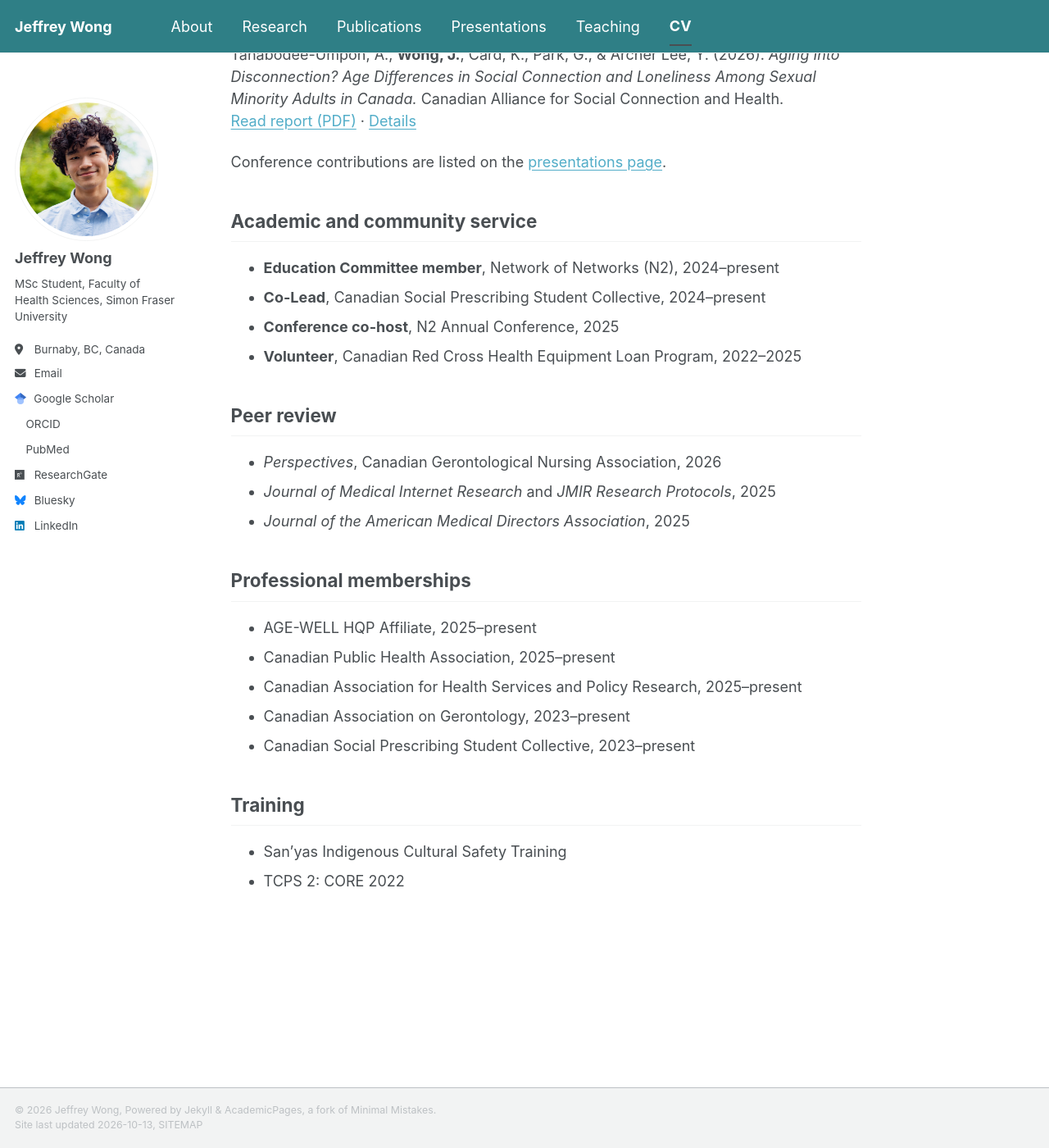
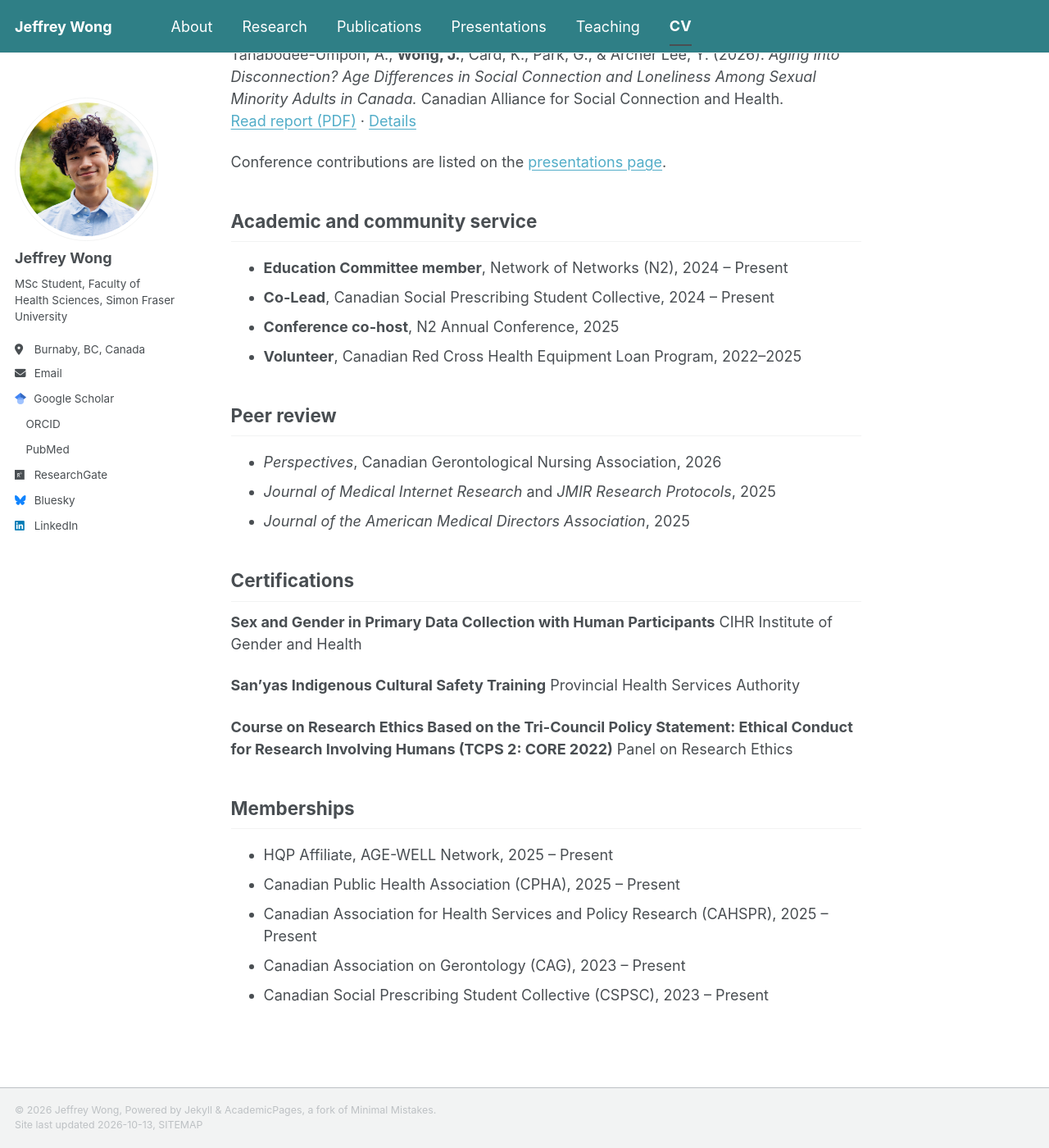
Before and after one commit to itsjeffreywong/itsjeffreywong.github.io, a Jekyll site: the page built from _pages/cv.md, in a window 1280 px wide and 1400 px high, scrolled down 3233 px. Shown: the whole window at 82% size. Built offline with Jekyll 4.4.1, drawn with Linux system fonts in a browser that asks for light colours; a style sheet for code colours, icons or effects is not loaded; some of the changed text lies outside the part shown.

Commit message:
Update cv.md

```diff
--- a/_pages/cv.md
+++ b/_pages/cv.md
@@ -19,36 +19,36 @@ Jeffrey Wong · Faculty of Health Sciences, Simon Fraser University · [jow3@sfu
 
 ## Education
 
-**MSc, Health Sciences** — Simon Fraser University, 2026–present<br>
+**MSc, Health Sciences** — Simon Fraser University, 2026 – Present<br>
 Supervisor: Dr. Kiffer Card
 
-**BA, Sociology** — Trinity Western University, 2022–2026
+**BA, Sociology** — Trinity Western University, 2022 – 2026
 
 ## Research experience
 
 **Graduate Research Assistant**<br>
 [Healthy Ecologies and Lifestyles (HEAL) Lab](https://heal-lab.ca)<br>
 Faculty of Health Sciences, Simon Fraser University<br>
-September 2026–present · Supervisor: Dr. Kiffer Card
+September 2026 – Present · Supervisor: Dr. Kiffer Card
 
 Provincial scale-up and evaluation of social prescribing for older adults in British Columbia.
 
 **Research Assistant and Knowledge Translation Lead**<br>
 [Innovation in Dementia and Aging (IDEA) Lab](https://idea.nursing.ubc.ca)<br>
 MacIsaac School of Nursing, The University of British Columbia<br>
-January 2025–September 2026 · Supervisor: Dr. Lillian Hung
+January 2025 – September 2026 · Supervisor: Dr. Lillian Hung
 
 Led a scoping review of community-based social supports for 2S/LGBTQ+ older adults, collaborated with community partners throughout the review, and managed lab social media.
 
 **Research Assistant**<br>
 Department of Psychology, Trinity Western University<br>
-November 2025–June 2026 · Supervisor: Dr. Yeeun Archer Lee
+November 2025 – June 2026 · Supervisor: Dr. Yeeun Archer Lee
 
 Contributed to a brief report and infographic on loneliness and social isolation among sexual and gender minority older adults, including secondary analysis of the Canadian Social Connection Survey.
 
 **Research Assistant**<br>
 Vancouver Coastal Health<br>
-September 2023–December 2024 · Supervisor: Ms. Margurite Wong
+September 2023 – December 2024 · Supervisor: Ms. Margurite Wong
 
 Supported implementation and evaluation of a virtual seated dance program for older adults in long-term care, with dissemination at research and gerontology conferences.
 
@@ -56,11 +56,11 @@ Supported implementation and evaluation of a virtual seated dance program for ol
 
 **Graduate Teaching Assistant**<br>
 Faculty of Health Sciences, Simon Fraser University<br>
-September 2026–present · HSCI 341: Fundamental Epidemiological Concepts and Approaches
+September 2026 – Present · HSCI 341: Fundamental Epidemiological Concepts and Approaches
 
 **Teaching Assistant**<br>
 Department of Sociology and Anthropology, Trinity Western University<br>
-January–May 2026 · SOCI 101: Introduction to Sociology
+January – May 2026 · SOCI 101: Introduction to Sociology
 
 See the [teaching page]({{ '/teaching/' | relative_url }}) for details.
 
@@ -97,8 +97,8 @@ Conference contributions are listed on the [presentations page]({{ '/talks/' | r
 
 ## Academic and community service
 
-- **Education Committee member**, Network of Networks (N2), 2024–present
-- **Co-Lead**, Canadian Social Prescribing Student Collective, 2024–present
+- **Education Committee member**, Network of Networks (N2), 2024 – Present
+- **Co-Lead**, Canadian Social Prescribing Student Collective, 2024 – Present
 - **Conference co-host**, N2 Annual Conference, 2025
 - **Volunteer**, Canadian Red Cross Health Equipment Loan Program, 2022–2025
 
@@ -108,15 +108,21 @@ Conference contributions are listed on the [presentations page]({{ '/talks/' | r
 - *Journal of Medical Internet Research* and *JMIR Research Protocols*, 2025
 - *Journal of the American Medical Directors Association*, 2025
 
-## Professional memberships
+## Certifications
 
-- AGE-WELL HQP Affiliate, 2025–present
-- Canadian Public Health Association, 2025–present
-- Canadian Association for Health Services and Policy Research, 2025–present
-- Canadian Association on Gerontology, 2023–present
-- Canadian Social Prescribing Student Collective, 2023–present
+**Sex and Gender in Primary Data Collection with Human Participants**
+CIHR Institute of Gender and Health
 
-## Training
+**San'yas Indigenous Cultural Safety Training**
+Provincial Health Services Authority
 
-- San'yas Indigenous Cultural Safety Training
-- TCPS 2: CORE 2022
+**Course on Research Ethics Based on the Tri-Council Policy Statement: Ethical Conduct for Research Involving Humans (TCPS 2: CORE 2022)**
+Panel on Research Ethics
+
+## Memberships
+
+- HQP Affiliate, AGE-WELL Network, 2025 – Present
+- Canadian Public Health Association (CPHA), 2025 – Present
+- Canadian Association for Health Services and Policy Research (CAHSPR), 2025 – Present
+- Canadian Association on Gerontology (CAG), 2023 – Present
+- Canadian Social Prescribing Student Collective (CSPSC), 2023 – Present
```
